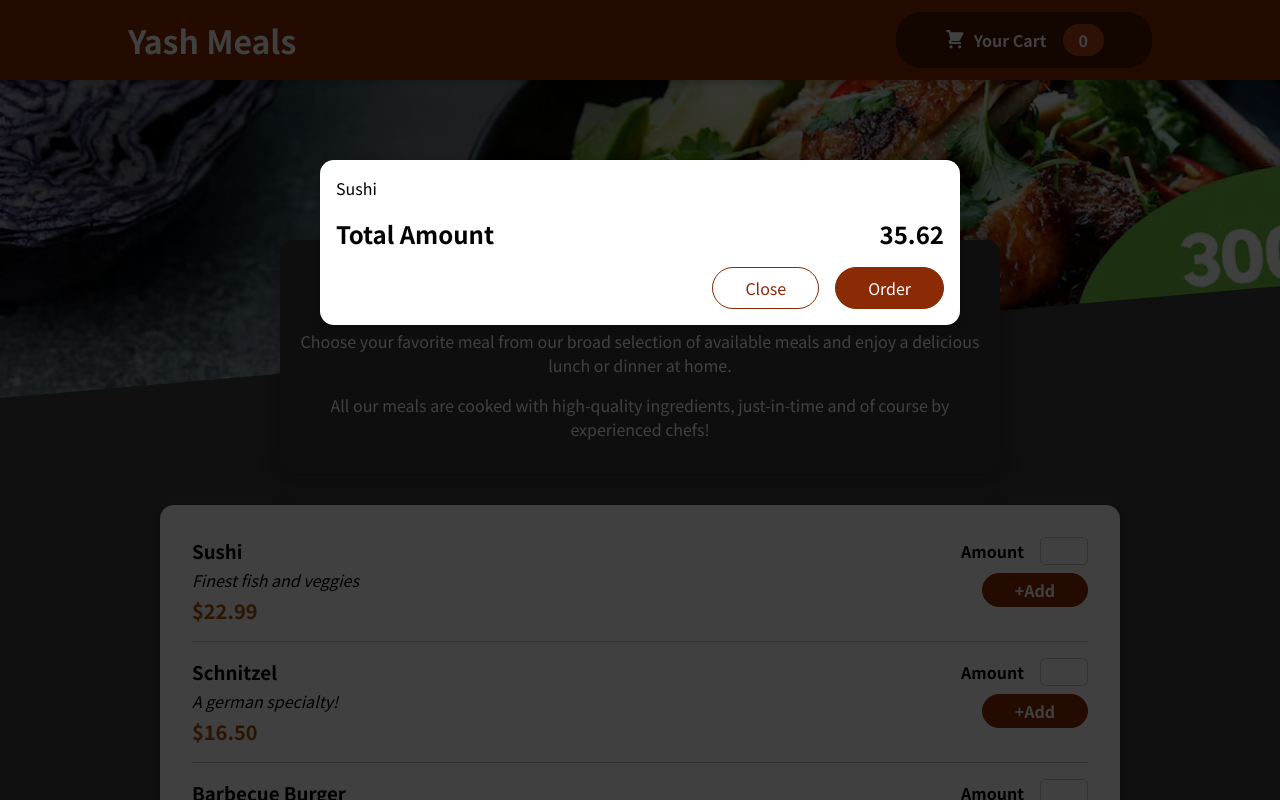
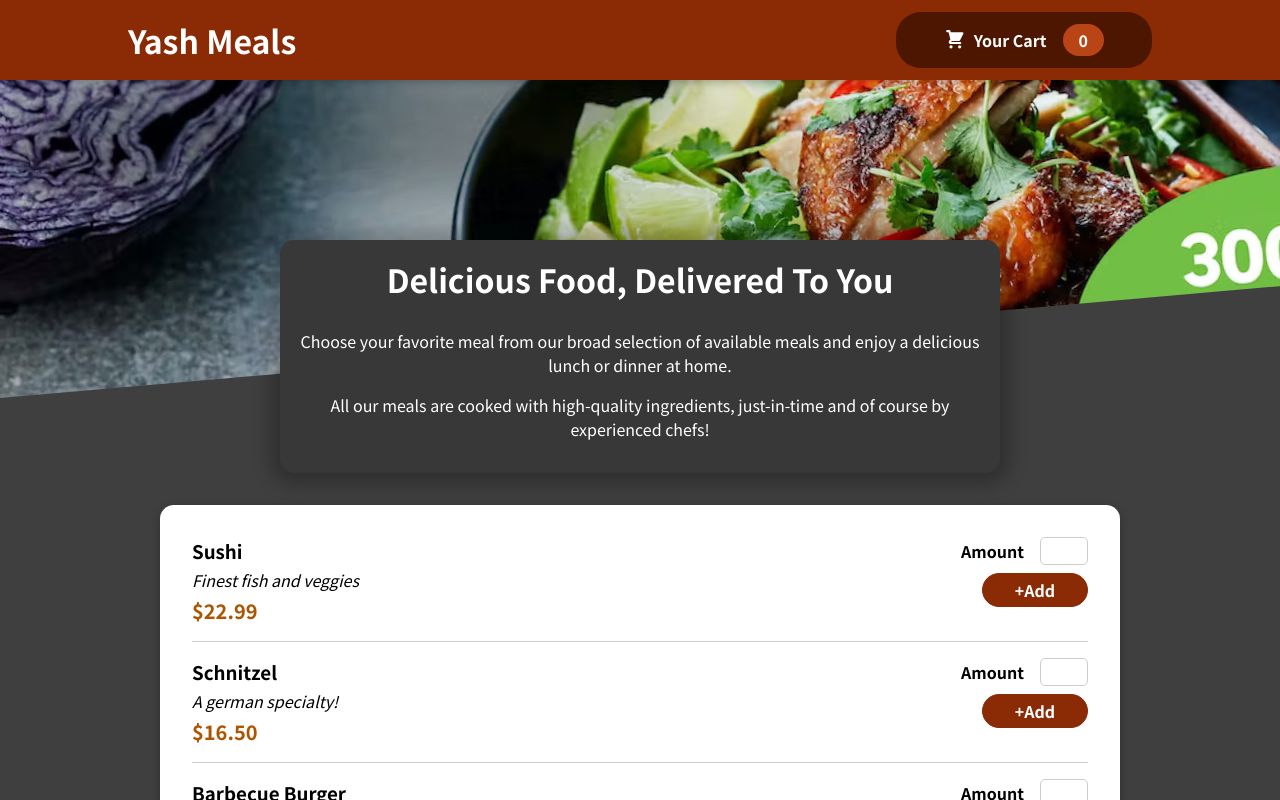
Before and after one commit to silver1124/Test-Restaurant-website, a React (Create React App) app: page / in a window 1280 px wide. Shown: the top 800 px of the page. Built offline with nearby package versions, Linux system fonts and the light colour scheme.

Commit message:
Cart open and close

```diff
--- a/src/App.js
+++ b/src/App.js
@@ -1,13 +1,23 @@
-import React, { Fragment } from "react";
+import React, { Fragment, useState } from "react";
 import Header from "./Components/Layout/Header";
 import Meals from "./Components/Meals/Meals";
 import Cart from "./Components/Cart/Cart";
 
 function App() {
+
+  const [cartIsShown, setCartIsShown] = useState(false);
+
+  const showCartHandler = () => {
+    setCartIsShown(true);
+  };
+  const hideCartHandler = () => {
+    setCartIsShown(false)
+  };
+
   return (
     <Fragment>
-      <Cart />
-      <Header />
+      {cartIsShown && <Cart onClose={hideCartHandler}/>}
+      <Header onShowCart={showCartHandler}/>
       <main>
         <Meals />
       </main>
--- a/src/Components/Cart/Cart.js
+++ b/src/Components/Cart/Cart.js
@@ -7,14 +7,14 @@
         {[{id:'c1', name:'Sushi', amount:2, price: 12.99}
         ].map((item) => <li>{item.name}</li>)}</ul>;
     return (
-    <Modal>
+    <Modal onClose={props.onClose}>
         {cartitems}
         <div className={classes.total}>
             <span>Total Amount</span>
             <span>35.62</span>
         </div>
         <div className={classes.actions}>
-            <button className={classes['button--alt']}>Close</button>
+            <button className={classes['button--alt']} onClick={props.onClose}>Close</button>
             <button className={classes.button}>Order</button>
         </div>
     </Modal>)
--- a/src/Components/Layout/Header.js
+++ b/src/Components/Layout/Header.js
@@ -8,7 +8,7 @@
     <React.Fragment>
       <header className={classes.header}>
         <h1>Yash Meals</h1>
-        <HeaderCartButton />
+        <HeaderCartButton onClick={props.onShowCart}/>
       </header>
       <div className={classes['main-image']}>
         <img src={image} alt='Delecious Food' />
--- a/src/Components/Layout/HeaderCartButton.js
+++ b/src/Components/Layout/HeaderCartButton.js
@@ -2,7 +2,7 @@
 import classes from './HeaderCartButton.module.css'
 
 const HeaderCartButton = props => {
-    return <button className={classes.button}>
+    return <button className={classes.button} onClick={props.onClick}>
         <span className={classes.icon}>
             <CartIcon />
         </span>
--- a/src/Components/UI/Modal.js
+++ b/src/Components/UI/Modal.js
@@ -4,7 +4,7 @@
 
 
 const Backdrop = (props) => {
-    return <div className={classes.backdrop}/>
+    return <div className={classes.backdrop} onClick={props.onClose}/>
 };
 
 const ModalOverlay = (props) => {
@@ -17,7 +17,7 @@
 
 const Modal = (props) => {
     return <Fragment>
-        {ReactDOM.createPortal(<Backdrop/>, portalElement )}
+        {ReactDOM.createPortal(<Backdrop onClose={props.onClose} />, portalElement )}
         {ReactDOM.createPortal(<ModalOverlay>{props.children}</ModalOverlay>,portalElement)}
     </Fragment>
 };
```
